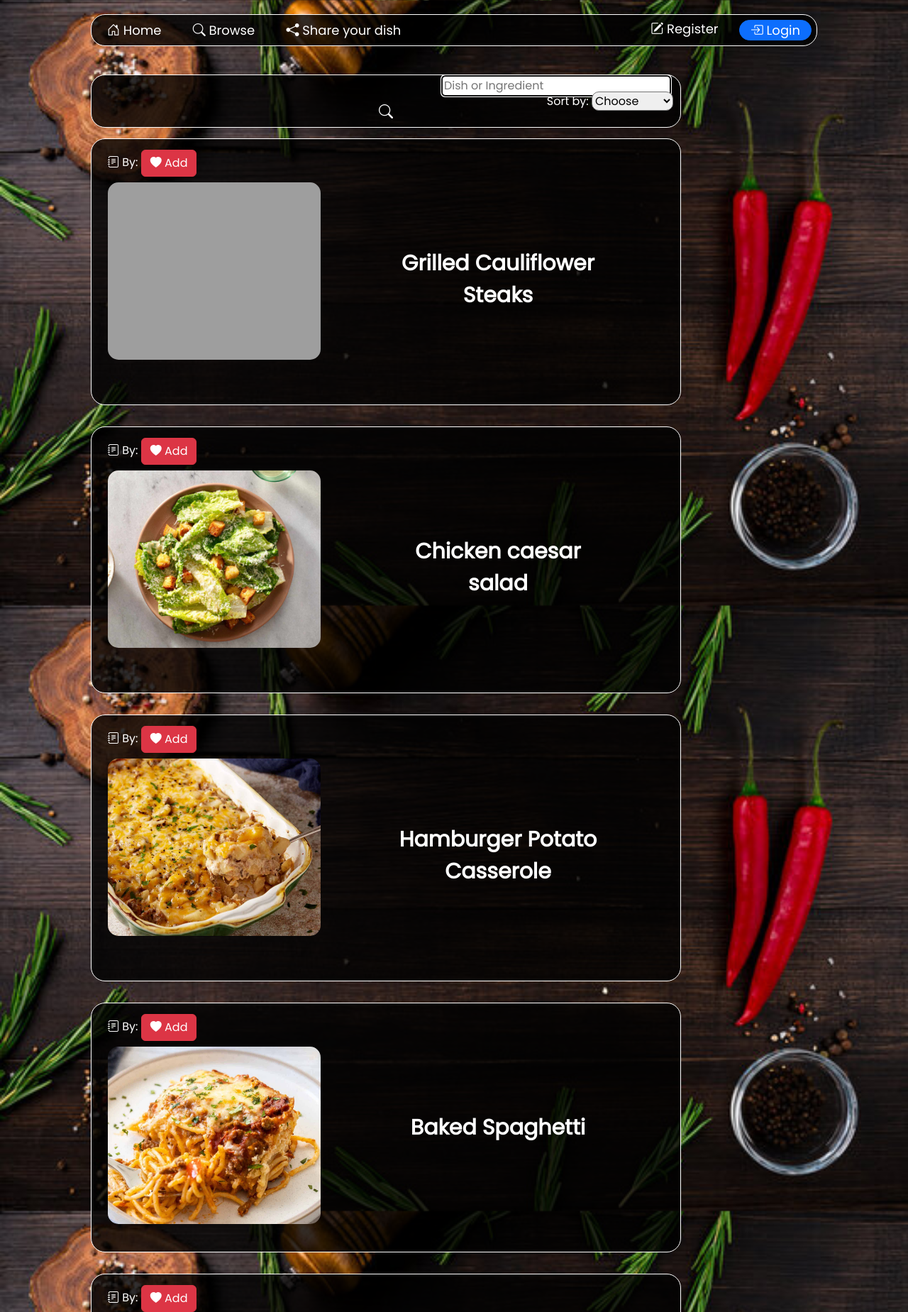
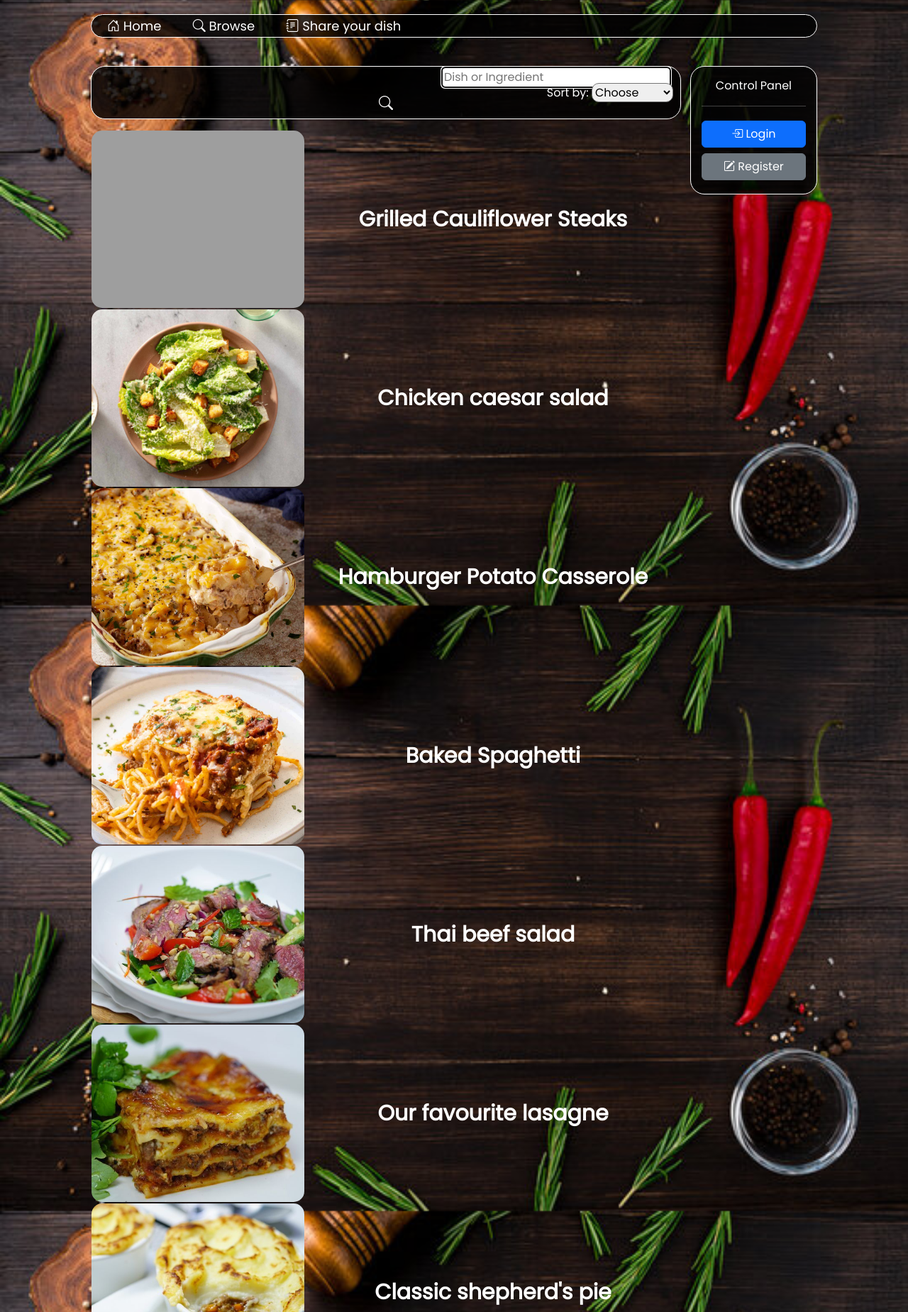
Before and after one commit to GeorgiosDes/georgiosdes.github.io, a Flask app: page /search in a window 1280 px wide. Shown: the top 1849 px of the page at 71% size. Run offline with Flask 3, Linux system fonts and the light colour scheme; lists and menus that the app fills with data are empty; some libraries are stand-ins or nearby versions; grey boxes are pictures that could not be loaded.

Commit message:
Add files via upload

```diff
--- a/templates/create.html
+++ b/templates/create.html
@@ -5,10 +5,12 @@
 {% endblock %}
 
 {% block main %}
+  <div class="title-bar">
+    <h4>Create recipe</h4>
+  </div>
   <div class="container">
     <form action="/create" method="post" enctype="multipart/form-data">
       <fieldset>
-        <legend>Create recipe</legend>
         <div class="mb-3">
           <label for="name">Recipe Name</label>
           <input autocomplete="off" autofocus class="form-control mx-auto w-auto" name="name" placeholder="Ceasar's Salad" type="text" required>
--- a/templates/email.html
+++ b/templates/email.html
@@ -10,7 +10,7 @@
       <fieldset>
         <legend>Change Email</legend>
         <div class="mb-3">
-          <input class="form-control mx-auto w-auto"  type="email" placeholder="New Email" name="newEmail" required>
+          <input autofocus class="form-control mx-auto w-auto"  type="email" placeholder="New Email" name="newEmail" required>
         </div>
         <div class="mb-3">
           <input class="form-control mx-auto w-auto"  type="email" placeholder="Confirm Email" name="confEmail" required>
--- a/templates/layout.html
+++ b/templates/layout.html
@@ -8,7 +8,6 @@
     <link href="https://cdn.jsdelivr.net/npm/bootstrap@5.2.3/dist/css/bootstrap.min.css" rel="stylesheet" integrity="sha384-rbsA2VBKQhggwzxH7pPCaAqO46MgnOM80zW1RWuH61DGLwZJEdK2Kadq2F9CUG65" crossorigin="anonymous">
     <script src="https://cdn.jsdelivr.net/npm/bootstrap@5.2.3/dist/js/bootstrap.bundle.min.js" integrity="sha384-kenU1KFdBIe4zVF0s0G1M5b4hcpxyD9F7jL+jjXkk+Q2h455rYXK/7HAuoJl+0I4" crossorigin="anonymous"></script>
     <link rel="stylesheet" href="https://cdn.jsdelivr.net/npm/bootstrap-icons@1.6.1/font/bootstrap-icons.css">
-    <script src="static/script.js"></script>
 
     <link href="/static/styles.css" rel="stylesheet">
     <title>Food Recipes: {% block title %}{% endblock %}</title>
@@ -16,20 +15,16 @@
   <body>
 
     <nav class="navbar">
-      <div class="links-left">
+      <div>
         <a href="/" class="bi bi-house-door""> Home</a>
         <a href="/search" class="bi bi-search"> Browse</a>
-        <a href="/create" class="bi bi-share-fill"> Share your dish</a>
+        <a href="/create" class="bi bi-journal-text"> Share your dish</a>
       </div>
       {% if session["user_id"] %}
-        <div class="links-right">
+        <div style="margin: -5px;">
+          <i class="bi bi-person-fill"></i>
           {{ session["user_name"] }}
-          <a href="/logout" class="btn btn-danger bi bi-box-arrow-right"" style="border-radius: 15px"> Logout</a>
-        </div>
-      {% else %}
-        <div class="links-right">
-          <a href="/register" class="bi bi-pencil-square"> Register</a>
-          <a href="/login" class="btn btn-primary bi bi-box-arrow-in-right" style="border-radius: 15px"> Login</a>
+          <a href="/logout" class="btn btn-danger my-0 bi bi-box-arrow-right" style="border-radius: 15px;"> Logout</a>
         </div>
       {% endif %}
     </nav>
@@ -48,9 +43,18 @@
       </div>
       {% if session["user_id"] %}
         <div class="d-flex flex-column panel-block">
-          <a class="btn btn-danger my-1 bi bi-heart-fill"> Favorites</a>
+          <label style="text-align: center;">Control Panel</label>
+          <hr>
+          <a href="/favorites" class="btn btn-danger my-1 bi bi-heart-fill"> Favorites</a>
           <a href="/myrecipes" class="btn btn-primary my-1 bi bi-journal-text"> My recipes</a>
           <a href="/settings" class="btn btn-secondary my-1 bi bi-gear-fill"> Settings</a>
+        </div>
+      {% else %}
+        <div class="d-flex flex-column panel-block">
+          <label style="text-align: center;">Control Panel</label>
+          <hr>
+          <a href="/login" class="btn btn-primary my-1 bi bi-box-arrow-in-right"> Login</a>
+          <a href="/register" class="btn btn-secondary my-1 bi bi-pencil-square"> Register</a>
         </div>
       {% endif %}
     </main>
--- a/templates/login.html
+++ b/templates/login.html
@@ -5,10 +5,12 @@
 {% endblock %}
 
 {% block main %}
+  <div class="title-bar">
+    <h4>Login</h4>
+  </div>
   <div class="container">
     <form action="/login" method="post">
       <fieldset>
-        <legend>Login</legend>
         <div class="mb-3">
           <label for="email">Email</label>
           <input autocomplete="off" autofocus class="form-control mx-auto w-auto" name="email" placeholder="Email" type="email" required>
@@ -17,6 +19,7 @@
           <label for="password">Password</label>
           <input autocomplete="off" class="form-control mx-auto w-auto" name="password" placeholder="Password" type="password" required>
         </div>
+        <p>Don't have an account? <a href="/register">Register</a></p>
         <button class="btn btn-primary" type="submit">Log In</button>
       </fieldset>
     </form>
--- a/templates/password.html
+++ b/templates/password.html
@@ -10,7 +10,7 @@
       <fieldset>
         <legend>Change Password</legend>
         <div class="mb-3">
-          <input class="form-control mx-auto w-auto" type="password" placeholder="Current Password" name="currentPass" required>
+          <input autofocus class="form-control mx-auto w-auto" type="password" placeholder="Current Password" name="currentPass" required>
         </div>
         <div class="mb-3">
           <input class="form-control mx-auto w-auto"  type="password" placeholder="New Password" name="newPass" required>
--- a/templates/register.html
+++ b/templates/register.html
@@ -5,10 +5,12 @@
 {% endblock %}
 
 {% block main %}
+  <div class="title-bar">
+    <h4>Register</h4>
+  </div>
   <div class="container">
     <form action="/register" method="post">
       <fieldset>
-        <legend>Register</legend>
         <div class="mb-3">
           <label for="username">Username</label>
           <input autocomplete="off" autofocus class="form-control mx-auto w-auto" name="username" placeholder="Username" type="text" required>
--- a/templates/search.html
+++ b/templates/search.html
@@ -8,7 +8,7 @@
   <div class="search-bar">
     <div class="search-middle">
       <form action="/search" method="post">
-        <input autofocus class="search-input" type="text" name="search" placeholder="Dish or Ingredient" style="display: inline;" required>
+        <input autocomplete="off" autofocus class="search-input" type="text" name="search" placeholder="Dish or Ingredient" style="display: inline;" required>
         <button class="btn" type="submit" style="background: transparent; padding-top: 5px;">
           <i class="bi bi-search" style="font-size: 20px;"></i>
         </button>
@@ -27,19 +27,31 @@
     </div>
   </div>
   {% for recipe in recipes %}
-  <div class="container">
-    <div class="recipe-by">
-      <tr>
-        <td><i class="bi bi-journal-text"></i> By: {{ recipe.username }}</td>
-      </tr>
-      <button name="favorite" type="submit" class="btn btn-danger bi bi-heart-fill"> Add</button>
+  <div class="container-browse">
+    {% if session["user_id"] %}
+      {% set favorite_recipe_ids = [] %}
+      {% for favorite in favorites %}
+        {% if favorite.recipe_id %}
+          {% set _ = favorite_recipe_ids.append(favorite.recipe_id) %}
+        {% endif %}
+      {% endfor %}
+      {% if recipe.id not in favorite_recipe_ids %}
+        <div class="col">
+          <form action="/search" method="post" id="add-favorite-form-{{recipe.id}}">
+            <input type="hidden" name="recipe_id" value="{{ recipe.id }}">
+            <button form="add-favorite-form-{{recipe.id}}" type="submit" id="favorite" class="btn btn-danger bi bi-heart-fill"></button>
+          </form>
+        </div>
+      {% endif %}
+    {% endif %}
+    <div class="d-flex" onclick="toggleTable(this)">
+      <table class="col-md" style="cursor: pointer;">
+        <tr>
+          <th><img src="{{ recipe.photo }}" class="recipe-photo"></th>
+          <th class="w-75" style="font-size: 30px;">{{ recipe.recipe_name }}</th>
+        </tr>
+      </table>
     </div>
-    <table class="table table-borderless" style="cursor: pointer;" onclick="toggleTable(this)">
-      <tr>
-        <th><img src="{{ recipe.photo }}" class="recipe-photo"></th>
-        <th class="w-75" style="font-size: 30px; padding: 100px;">{{ recipe.recipe_name }}</th>
-      </tr>
-    </table>
     <table class="table table-borderless" style="display: none">
       <tr>
         <th class="w-25">Ingredients</th>
@@ -60,9 +72,13 @@
       form.submit();
     });
 
-    function toggleTable(table) {
-      const ingredientsTable = table.nextElementSibling;
-      ingredientsTable.style.display = ingredientsTable.style.display === "none" ? "table" : "none";
+    function toggleTable(element) {
+      const next = element.nextElementSibling;
+      if (next.style.display === "table") {
+        next.style.display = "none";
+      } else {
+        next.style.display = "table";
+      }
     }
   </script>
 {% endblock %}
--- a/templates/username.html
+++ b/templates/username.html
@@ -10,7 +10,7 @@
       <fieldset>
         <legend>Change Username</legend>
         <div class="mb-3">
-          <input autocomplete="off" class="form-control mx-auto w-auto" type="text" placeholder="New Username" name="username" required>
+          <input autofocus autocomplete="off" class="form-control mx-auto w-auto" type="text" placeholder="New Username" name="username" required>
         </div>
         <div class="mb-3">
           <button type="submit" class="btn btn-success">Save Changes</button>
```
Also changed, not shown: templates/edit_recipe.html (+21 -11 lines), templates/favorites.html (added, +49 -0 lines), templates/index.html (+14 -9 lines), templates/myrecipes.html (+13 -8 lines), templates/settings.html (+6 -4 lines).
